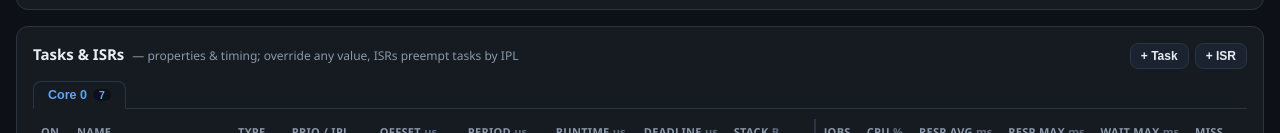
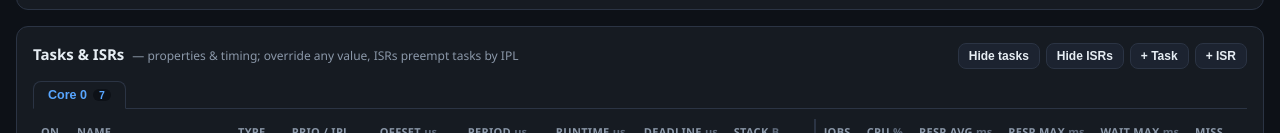
Before and after one commit to rudupa/ChronoLens, a plain HTML site: page index.html in a window 1280 px wide. Shown: the part 540-673 px from the top of the page. Drawn offline with Linux system fonts and the light colour scheme.

Commit message:
Add Show/Hide all tasks and Show/Hide all ISRs toggle buttons for the entity table

```diff
--- a/app.js
+++ b/app.js
@@ -56,6 +56,7 @@ const params = {
 };
 
 let activeCore = 0;
+const showKind = { task: true, isr: true };
 
 // ---------- Entity helpers ----------
 function nextTaskColor() { return TASK_PALETTE[taskColorIdx++ % TASK_PALETTE.length]; }
@@ -540,7 +541,10 @@ function coreOptions(sel) {
 function renderEntityTable() {
   $('entityTable').classList.toggle('single-core', params.cores === 1);
   const body = $('entityBody');
-  body.innerHTML = entities.filter((e) => (e.core || 0) === activeCore).map((e) => {
+  body.innerHTML = entities
+    .filter((e) => (e.core || 0) === activeCore)
+    .filter((e) => (e.kind === 'isr' ? showKind.isr : showKind.task))
+    .map((e) => {
     const off = e.isIdle ? 'disabled' : '';
     const prioTitle = e.kind === 'isr' ? 'Interrupt priority level (IPL)' : 'Task priority';
     const prioVal = e.kind === 'isr' ? e.ipl : e.priority;
@@ -650,6 +654,15 @@ $('btnAddIsr').addEventListener('click', () => {
   refreshAll();
 });
 
+function updateToggleButtons() {
+  $('btnToggleTasks').textContent = showKind.task ? 'Hide tasks' : 'Show tasks';
+  $('btnToggleTasks').classList.toggle('btn-off', !showKind.task);
+  $('btnToggleIsrs').textContent = showKind.isr ? 'Hide ISRs' : 'Show ISRs';
+  $('btnToggleIsrs').classList.toggle('btn-off', !showKind.isr);
+}
+$('btnToggleTasks').addEventListener('click', () => { showKind.task = !showKind.task; updateToggleButtons(); renderEntityTable(); if (window._lastResults) renderRowStats(window._lastResults); });
+$('btnToggleIsrs').addEventListener('click', () => { showKind.isr = !showKind.isr; updateToggleButtons(); renderEntityTable(); if (window._lastResults) renderRowStats(window._lastResults); });
+
 $('entityBody').addEventListener('input', (e) => {
   const tr = e.target.closest('tr');
   if (!tr) return;
@@ -700,6 +713,8 @@ $('btnReset').addEventListener('click', () => {
   params.policy = 'FPP'; params.duration = 60000; params.higherNumberIsHigherPriority = true; params.cores = 1;
   activeCore = 0;
   $('policy').value = 'FPP'; $('duration').value = '60000'; $('prioOrder').checked = true; $('cores').value = '1';
+  showKind.task = true; showKind.isr = true;
+  updateToggleButtons();
   setError(null);
   refreshAll();
 });
@@ -708,4 +723,5 @@ window.addEventListener('resize', () => { if (window._lastResults) drawAllGantts
 
 // ---------- Init ----------
 entities = starterEntities();
+updateToggleButtons();
 refreshAll();
--- a/index.html
+++ b/index.html
@@ -80,6 +80,8 @@
             Tasks &amp; ISRs
             <span class="hint">— properties &amp; timing; override any value, ISRs preempt tasks by IPL</span>
             <span class="panel-actions">
+              <button class="btn btn-sm" id="btnToggleTasks" title="Show or hide all task rows">Hide tasks</button>
+              <button class="btn btn-sm" id="btnToggleIsrs" title="Show or hide all ISR rows">Hide ISRs</button>
               <button class="btn btn-sm" id="btnAddTask" title="Add a new task">+ Task</button>
               <button class="btn btn-sm" id="btnAddIsr" title="Add a new ISR">+ ISR</button>
             </span>
--- a/styles.css
+++ b/styles.css
@@ -114,6 +114,7 @@ body {
 .btn-primary:hover:not(:disabled) { background: #79b8ff; }
 .btn-ghost { background: transparent; }
 .btn-sm { padding: 5px 10px; font-size: 12px; }
+.btn-off { opacity: .6; border-style: dashed; }
 .upload-btn { display: inline-flex; align-items: center; }
 
 /* ---------- Error banner ---------- */
```
